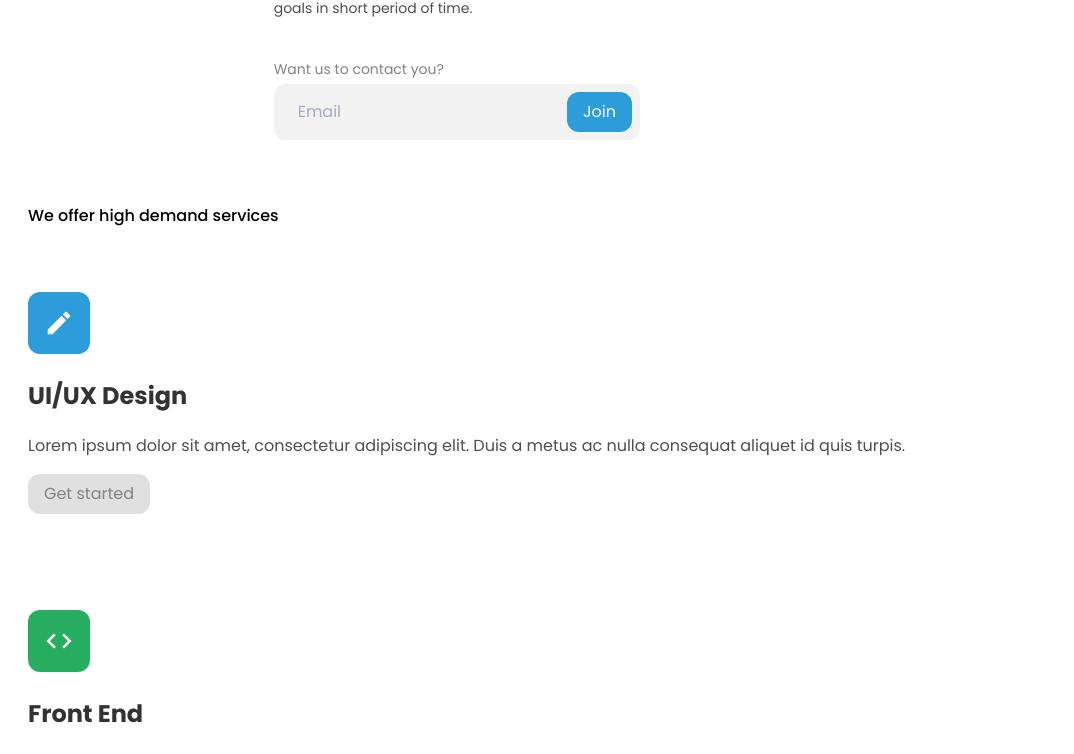
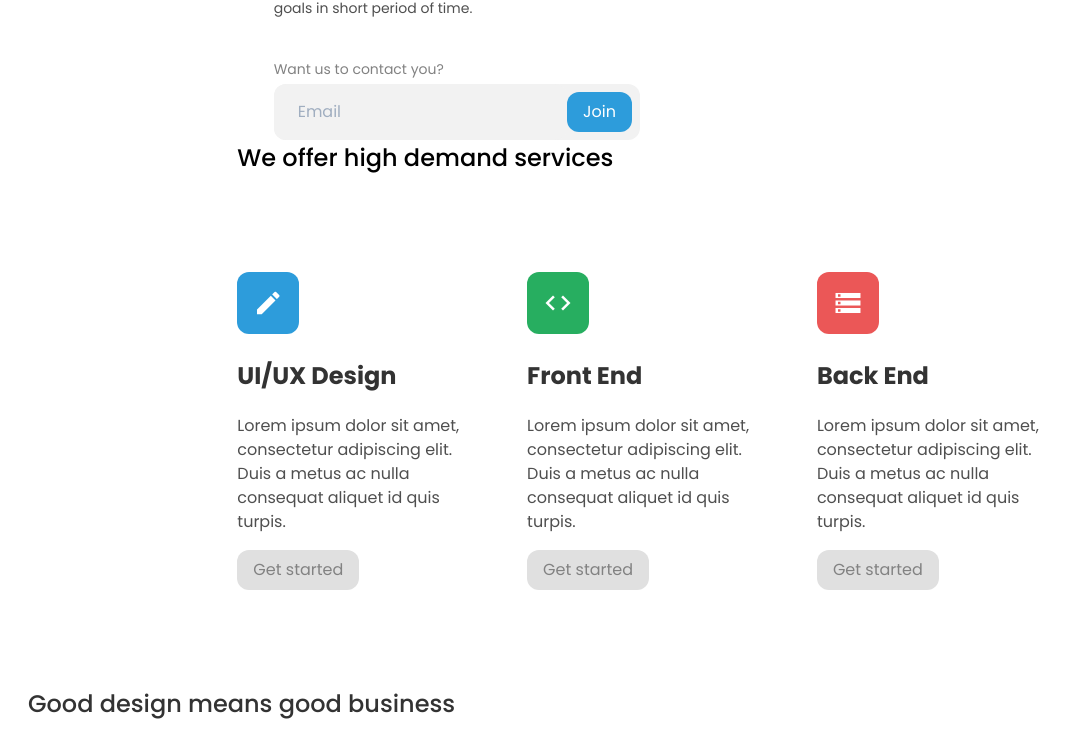
Before and after one commit to Cosme711/edie-homepage, a Nuxt app: page / in a window 1280 px wide. Shown: the part 859-1613 px from the top of the page, without its empty margins (0-1074 px from the left). Built offline with nearby package versions, Linux system fonts and the light colour scheme.

Commit message:
Update Services

```diff
--- a/components/Services.vue
+++ b/components/Services.vue
@@ -1,23 +1,25 @@
 <template>
-    <section class="mt-16 px-4">
-        <h3 class="font-medium">We offer high demand services</h3>
-        <div class="mt-16">
+    <section class="mt-16 px-4 xl:w-8/12 xl:m-auto">
+        <h3 class="font-medium mobile:text-lg sm:text-xl lg:text-2xl">We offer high demand services</h3>
+        <div class="lg:grid lg:grid-cols-3 lg:gap-5 xl:gap-16">
+            <div class="mt-16 lg:mt-24 max-w-lg">
                 <span class="material-icons p-4 text-3xl bg-blue text-white rounded-xl">create</span>
                 <h3 class="pt-6 text-2xl text-darkgray font-bold">UI/UX Design</h3>
                 <p class="mt-5 text-whitegray">Lorem ipsum dolor sit amet, consectetur adipiscing elit. Duis a metus ac nulla consequat aliquet id quis turpis.</p>
                 <a class="py-2 px-4 mt-4 inline-block bg-button text-gray rounded-xl" href="">Get started</a>
             </div>
-        <div class="mt-24">
+            <div class="mt-24 max-w-lg">
                 <span class="material-icons p-4 text-3xl bg-green text-white rounded-xl">code</span>
                 <h3 class="pt-6 text-2xl text-darkgray font-bold">Front End</h3>
                 <p class="mt-5 text-whitegray">Lorem ipsum dolor sit amet, consectetur adipiscing elit. Duis a metus ac nulla consequat aliquet id quis turpis.</p>
                 <a class="py-2 px-4 mt-4 inline-block bg-button text-gray rounded-xl" href="">Get started</a>
             </div>
-        <div class="mt-24">
+            <div class="mt-24 max-w-lg">
                 <span class="material-icons p-4 text-3xl bg-red text-white rounded-xl">storage</span>
                 <h3 class="pt-6 text-2xl text-darkgray font-bold">Back End</h3>
                 <p class="mt-5 text-whitegray">Lorem ipsum dolor sit amet, consectetur adipiscing elit. Duis a metus ac nulla consequat aliquet id quis turpis.</p>
                 <a class="py-2 px-4 mt-4 inline-block bg-button text-gray rounded-xl" href="">Get started</a>
             </div>
+        </div>
     </section>
 </template>
```
Lines whose indentation alone changed are shown as unchanged.
